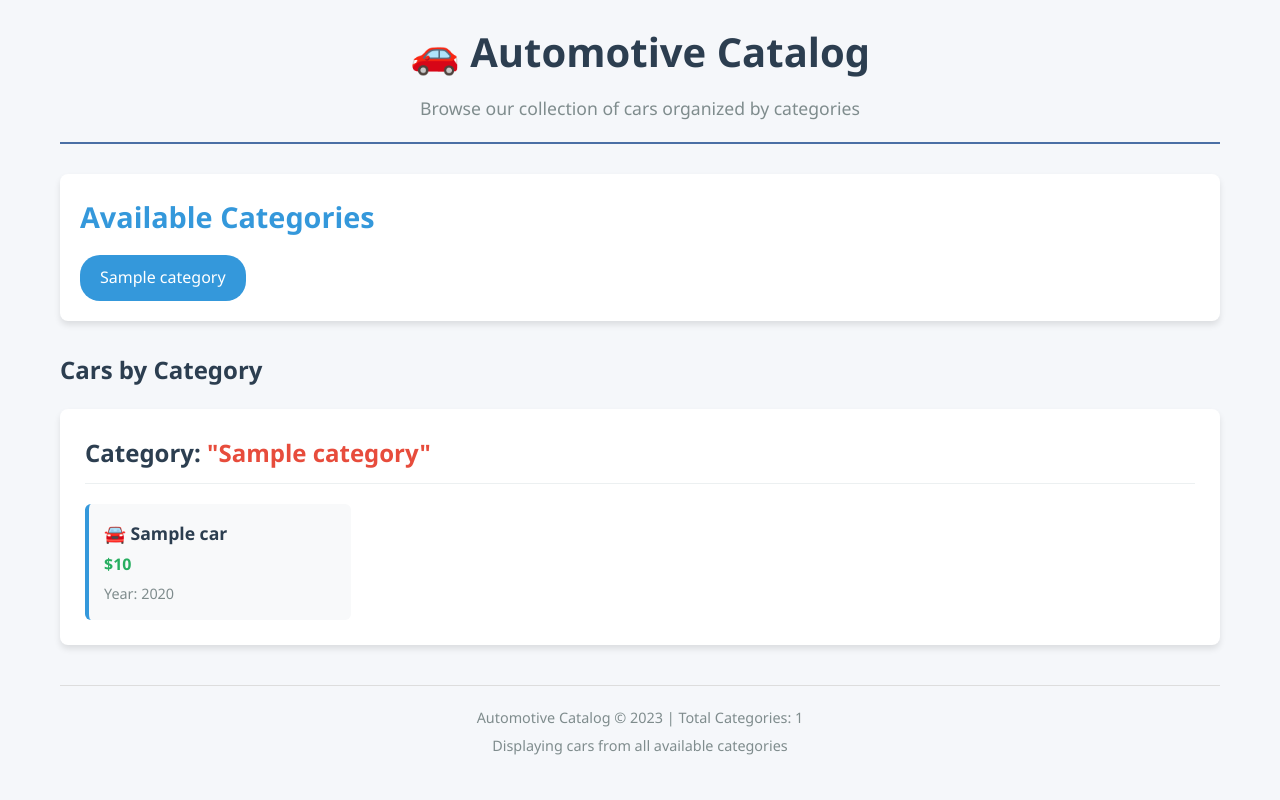
After one commit to d1master1/carsharing, a Python web app: template cars/templates/cars.html in a window 1280 px wide. The commit adds this page. Run offline with Jinja, Linux system fonts and the light colour scheme; the template is opened without the code that fills it: most values are stand-ins (such as "Sample title", 1, 10 or a date in 2020).

Commit message:
moreError

```diff
--- /dev/null
+++ b/cars/templates/cars.html
@@ -0,0 +1,223 @@
+<!DOCTYPE html>
+<html lang="en">
+<head>
+    <meta charset="UTF-8">
+    <meta name="viewport" content="width=device-width, initial-scale=1.0">
+    <title>Car List - Automotive Catalog</title>
+    <style>
+        * {
+            margin: 0;
+            padding: 0;
+            box-sizing: border-box;
+            font-family: 'Segoe UI', Tahoma, Geneva, Verdana, sans-serif;
+        }
+
+        body {
+            background-color: #f5f7fa;
+            color: #333;
+            line-height: 1.6;
+            padding: 20px;
+            max-width: 1200px;
+            margin: 0 auto;
+        }
+
+        header {
+            text-align: center;
+            margin-bottom: 30px;
+            padding-bottom: 20px;
+            border-bottom: 2px solid #4a6fa5;
+        }
+
+        h1 {
+            color: #2c3e50;
+            font-size: 2.5rem;
+            margin-bottom: 10px;
+        }
+
+        .subtitle {
+            color: #7f8c8d;
+            font-size: 1.1rem;
+        }
+
+        .categories-list {
+            background-color: white;
+            border-radius: 8px;
+            padding: 20px;
+            margin-bottom: 30px;
+            box-shadow: 0 4px 6px rgba(0, 0, 0, 0.1);
+        }
+
+        .categories-list h2 {
+            color: #3498db;
+            margin-bottom: 15px;
+            font-size: 1.8rem;
+        }
+
+        .categories-list ul {
+            list-style-type: none;
+            display: flex;
+            flex-wrap: wrap;
+            gap: 10px;
+        }
+
+        .categories-list li {
+            background-color: #3498db;
+            color: white;
+            padding: 10px 20px;
+            border-radius: 20px;
+            font-weight: 500;
+            transition: all 0.3s ease;
+        }
+
+        .categories-list li:hover {
+            background-color: #2980b9;
+            transform: translateY(-2px);
+        }
+
+        .category-section {
+            background-color: white;
+            border-radius: 8px;
+            padding: 25px;
+            margin-bottom: 25px;
+            box-shadow: 0 4px 6px rgba(0, 0, 0, 0.1);
+            transition: all 0.3s ease;
+        }
+
+        .category-section:hover {
+            box-shadow: 0 6px 12px rgba(0, 0, 0, 0.15);
+            transform: translateY(-3px);
+        }
+
+        .category-title {
+            color: #2c3e50;
+            font-size: 1.5rem;
+            margin-bottom: 15px;
+            padding-bottom: 10px;
+            border-bottom: 1px solid #ecf0f1;
+        }
+
+        .category-title span {
+            color: #e74c3c;
+        }
+
+        .cars-container {
+            display: grid;
+            grid-template-columns: repeat(auto-fill, minmax(250px, 1fr));
+            gap: 15px;
+            margin-top: 20px;
+        }
+
+        .car-item {
+            background-color: #f8f9fa;
+            border-left: 4px solid #3498db;
+            padding: 15px;
+            border-radius: 6px;
+            transition: all 0.3s ease;
+        }
+
+        .car-item:hover {
+            background-color: #edf2f7;
+            transform: translateX(5px);
+        }
+
+        .car-name {
+            font-weight: 600;
+            color: #2c3e50;
+            font-size: 1.1rem;
+        }
+
+        .no-cars {
+            color: #7f8c8d;
+            font-style: italic;
+            padding: 15px;
+            text-align: center;
+            background-color: #f8f9fa;
+            border-radius: 6px;
+        }
+
+        footer {
+            text-align: center;
+            margin-top: 40px;
+            padding-top: 20px;
+            border-top: 1px solid #ddd;
+            color: #7f8c8d;
+            font-size: 0.9rem;
+        }
+
+        hr {
+            border: none;
+            height: 1px;
+            background-color: #ecf0f1;
+            margin: 30px 0;
+        }
+
+        @media (max-width: 768px) {
+            body {
+                padding: 15px;
+            }
+
+            h1 {
+                font-size: 2rem;
+            }
+
+            .categories-list ul {
+                flex-direction: column;
+            }
+
+            .cars-container {
+                grid-template-columns: 1fr;
+            }
+        }
+    </style>
+</head>
+<body>
+    <header>
+        <h1>🚗 Automotive Catalog</h1>
+        <p class="subtitle">Browse our collection of cars organized by categories</p>
+    </header>
+
+    <section class="categories-list">
+        <h2>Available Categories</h2>
+        <ul>
+            {% for category in categories %}
+                <li>{{ category.name }}</li>
+            {% endfor %}
+        </ul>
+    </section>
+
+    <main>
+        <h2 style="color: #2c3e50; margin-bottom: 20px;">Cars by Category</h2>
+
+        {% for category in categories %}
+            <section class="category-section">
+                <h3 class="category-title">Category: <span>"{{ category.name }}"</span></h3>
+
+                {% if category.cars.all %}
+                    <div class="cars-container">
+                        {% for car in category.cars.all %}
+                            <div class="car-item">
+                                <p class="car-name">🚘 {{ car.name }}</p>
+                                {% if car.price %}
+                                    <p style="color: #27ae60; font-weight: 600; margin-top: 5px;">${{ car.price }}</p>
+                                {% endif %}
+                                {% if car.year %}
+                                    <p style="color: #7f8c8d; font-size: 0.9rem; margin-top: 5px;">Year: {{ car.year }}</p>
+                                {% endif %}
+                            </div>
+                        {% endfor %}
+                    </div>
+                {% else %}
+                    <div class="no-cars">
+                        <p>No cars available in this category yet.</p>
+                    </div>
+                {% endif %}
+            </section>
+        {% endfor %}
+    </main>
+
+    <footer>
+        <p>Automotive Catalog &copy; 2023 | Total Categories: {{ categories|length }}</p>
+        <p style="margin-top: 5px;">Displaying cars from all available categories</p>
+    </footer>
+</body>
+</html>
--- a/cars/templates/index.html
+++ b/cars/templates/index.html
@@ -10,5 +10,6 @@
 <body>
 Проверка связи !
 <a href="/admin/">Страница admin</a>
+<a href="/cars/">Страница cars</a>
 </body>
 </html>
```
Also changed, not shown: cars/admin.py (+15 -3 lines), cars/models.py (+44 -7 lines), cars/views.py (+14 -2 lines), cars/migrations/0002_catcategory_car_category.py (added), db.sqlite3.
